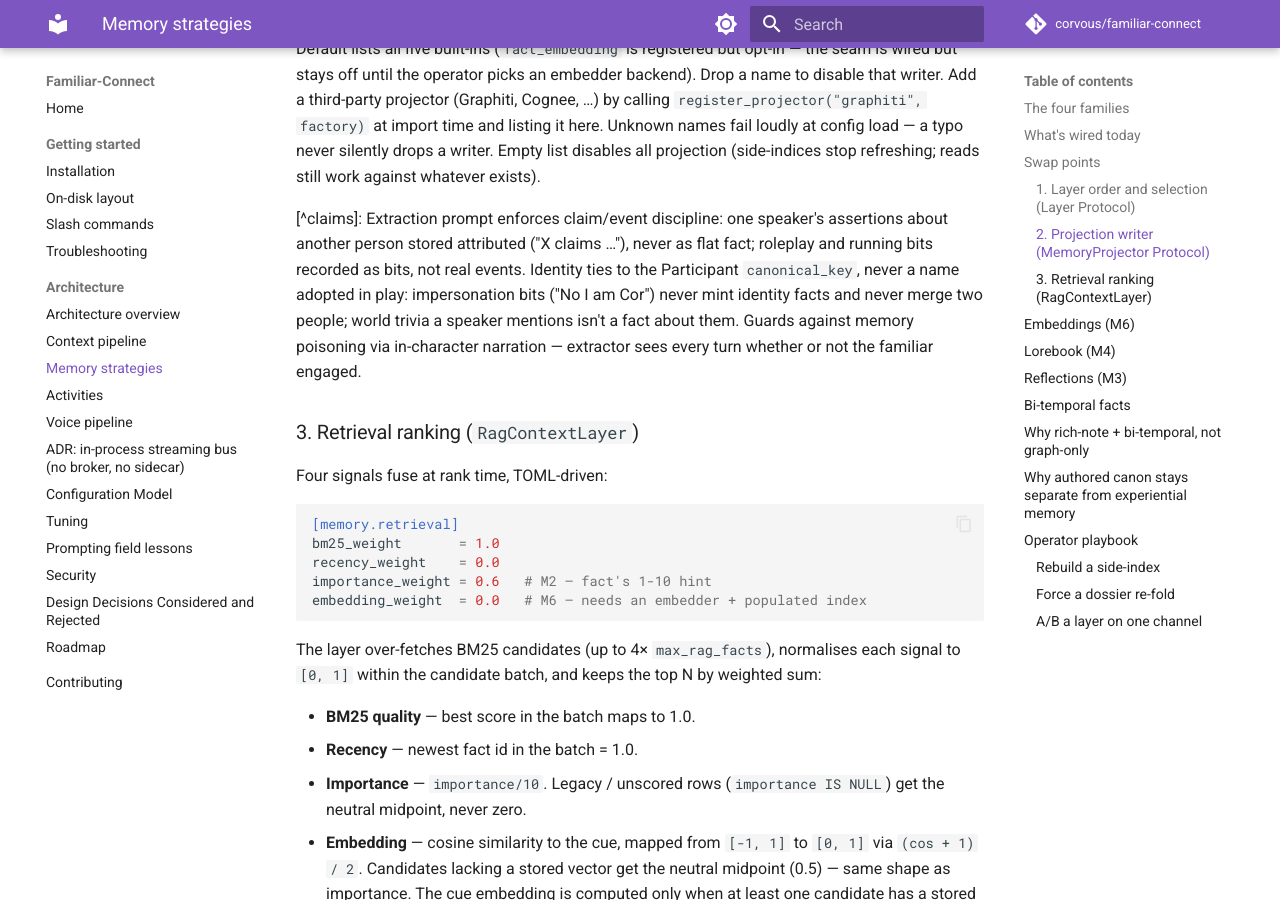
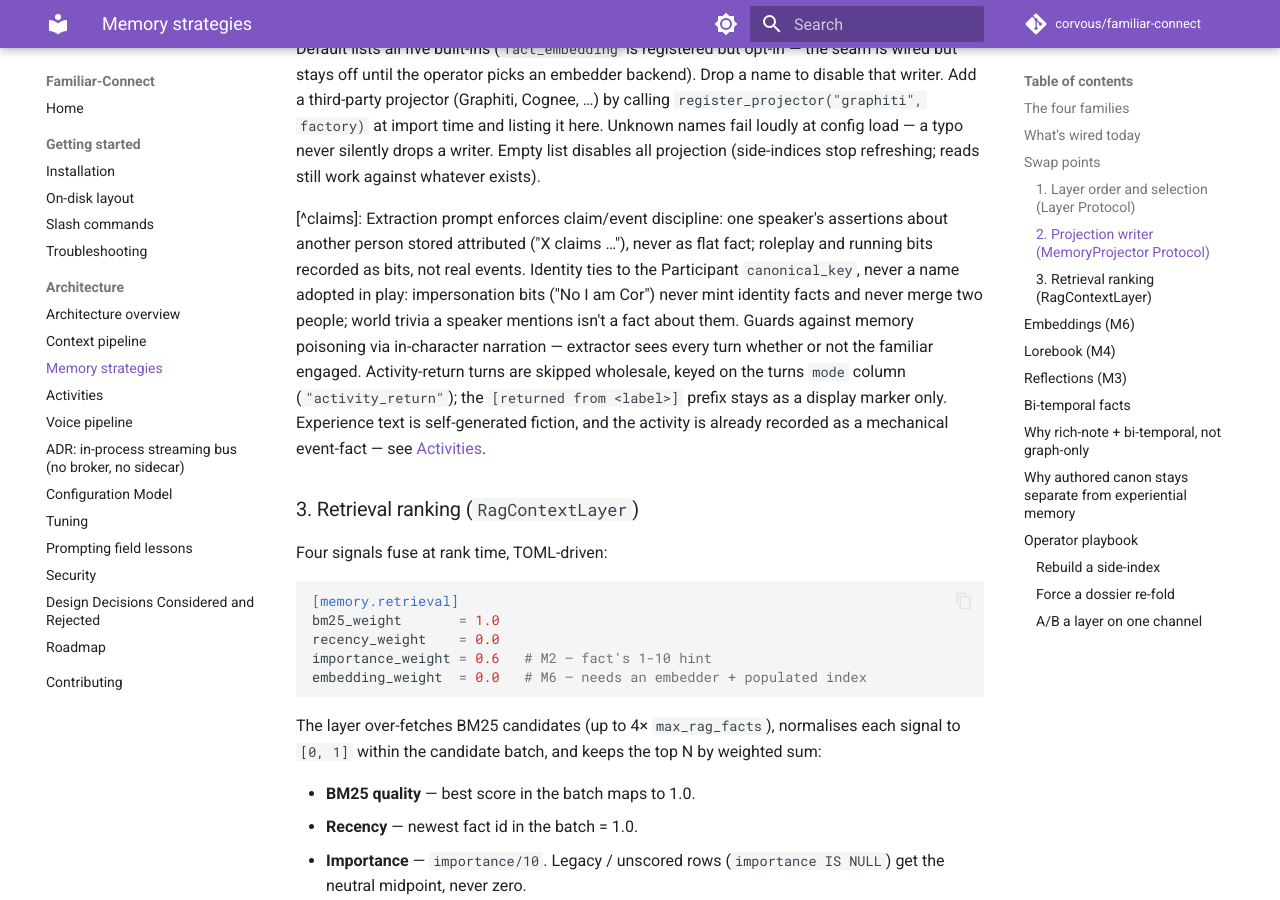
Before and after one commit to CorVous/Familiar-Connect, an MkDocs documentation site: the page built from docs/architecture/memory-strategies.md, in a window 1280 px wide and 900 px high, scrolled down 2975 px. Built offline with MkDocs 1.6.1 and Material for MkDocs 9.7.7, drawn with Linux system fonts in a browser that asks for light colours; comment, search, counter and statistics services are not loaded.

Commit message:
feat: activities system — Sapphire goes places
Model-decided absences via start_activity tool + idle nudge. Per-type
reachability; real-ping judgment turns; auto-injected missed-ping
context on return; archive watermark for fresh-eyes window resets;
mechanical event-facts; idle presence while out. Catalog in
activities.toml sidecar; disabled when absent. read_channel gains
working before_id paging + around_id jump-to.

Co-Authored-By: Claude Fable 5 <noreply@anthropic.com>

```diff
--- a/docs/architecture/memory-strategies.md
+++ b/docs/architecture/memory-strategies.md
@@ -138,7 +138,12 @@ exists).
     never merge two people; world trivia a speaker mentions isn't a
     fact about them. Guards against memory
     poisoning via in-character narration — extractor sees every
-    turn whether or not the familiar engaged.
+    turn whether or not the familiar engaged. Activity-return turns
+    are skipped wholesale, keyed on the turns `mode` column
+    (`"activity_return"`); the `[returned from <label>]` prefix
+    stays as a display marker only. Experience text is self-generated
+    fiction, and the activity is already recorded as a mechanical
+    event-fact — see [Activities](activities.md#memory).
 
 ### 3. Retrieval ranking (`RagContextLayer`)
 
```
